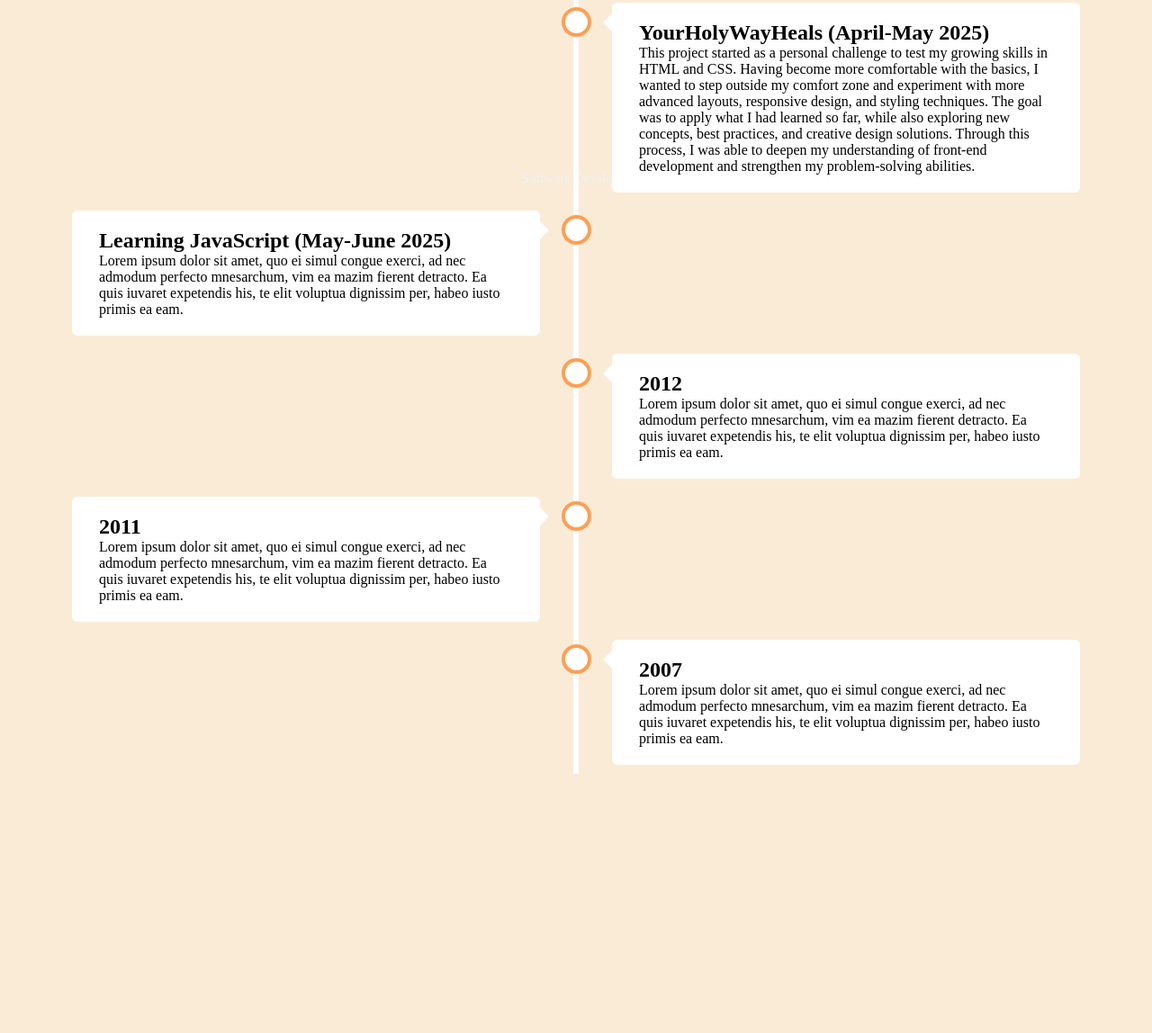
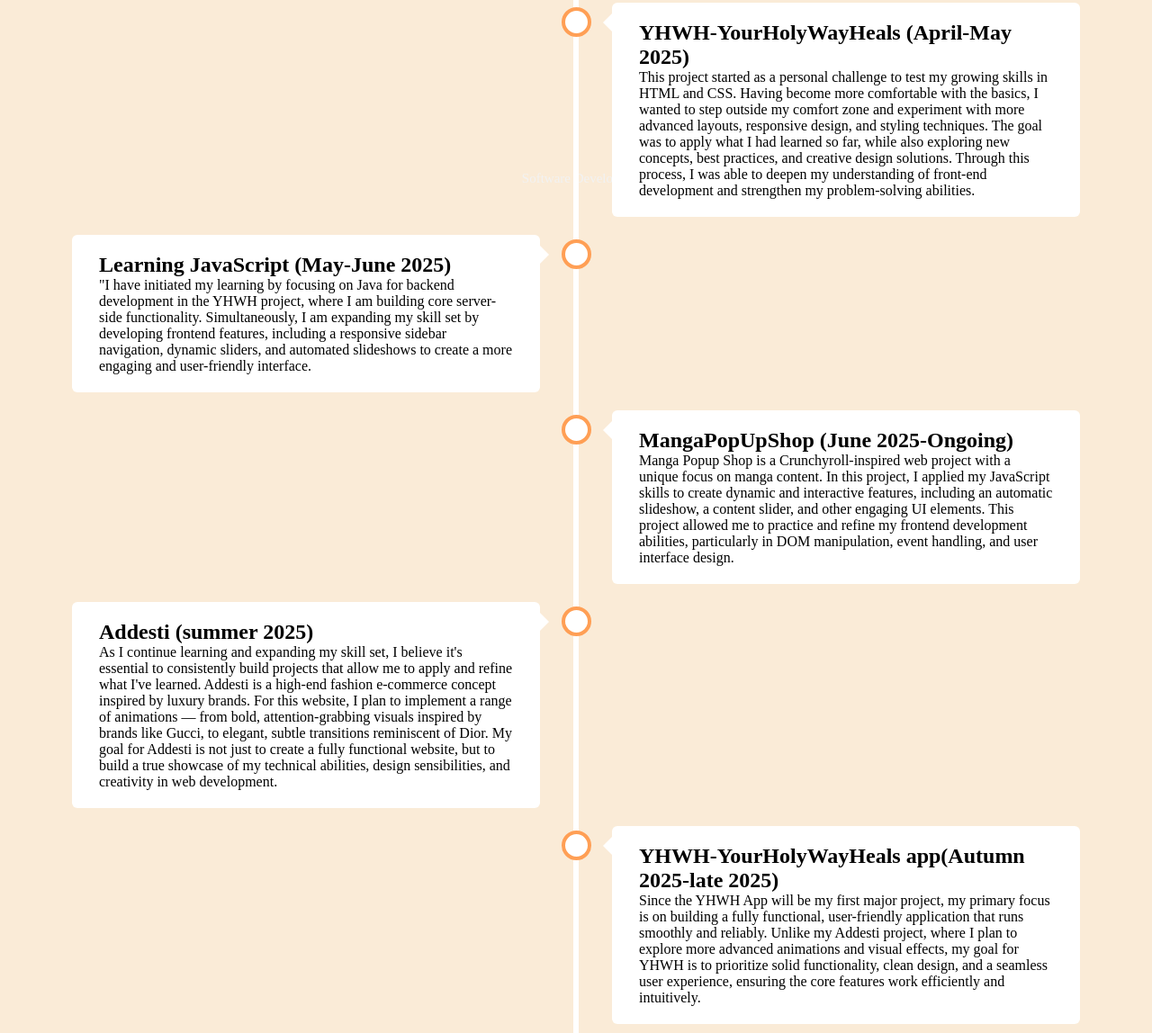
Before and after one commit to JealousZe/Port, a plain HTML site: page projects.html in a window 1280 px wide. Shown: the part 577-1725 px from the top of the page at 90% size. Before the commit the page ends 1437 px from the top, so only its background shows below. Drawn offline with Linux system fonts and the light colour scheme.

Commit message:
Add files via upload

```diff
--- a/projects.html
+++ b/projects.html
@@ -56,32 +56,32 @@
   </div>
   <div class="container right">
     <div class="content">
-      <h2>YourHolyWayHeals (April-May 2025)</h2>
+      <h2>YHWH-YourHolyWayHeals (April-May 2025)</h2>
       <p>This project started as a personal challenge to test my growing skills in HTML and CSS. Having become more comfortable with the basics, I wanted to step outside my comfort zone and experiment with more advanced layouts, responsive design, and styling techniques. The goal was to apply what I had learned so far, while also exploring new concepts, best practices, and creative design solutions. Through this process, I was able to deepen my understanding of front-end development and strengthen my problem-solving abilities.</p>
     </div>
   </div>
   <div class="container left">
     <div class="content">
       <h2>Learning JavaScript (May-June 2025)</h2>
-      <p>Lorem ipsum dolor sit amet, quo ei simul congue exerci, ad nec admodum perfecto mnesarchum, vim ea mazim fierent detracto. Ea quis iuvaret expetendis his, te elit voluptua dignissim per, habeo iusto primis ea eam.</p>
+      <p>"I have initiated my learning by focusing on Java for backend development in the YHWH project, where I am building core server-side functionality. Simultaneously, I am expanding my skill set by developing frontend features, including a responsive sidebar navigation, dynamic sliders, and automated slideshows to create a more engaging and user-friendly interface.</p>
     </div>
   </div>
   <div class="container right">
     <div class="content">
-      <h2>2012</h2>
-      <p>Lorem ipsum dolor sit amet, quo ei simul congue exerci, ad nec admodum perfecto mnesarchum, vim ea mazim fierent detracto. Ea quis iuvaret expetendis his, te elit voluptua dignissim per, habeo iusto primis ea eam.</p>
+      <h2>MangaPopUpShop (June 2025-Ongoing)</h2>
+      <p>Manga Popup Shop is a Crunchyroll-inspired web project with a unique focus on manga content. In this project, I applied my JavaScript skills to create dynamic and interactive features, including an automatic slideshow, a content slider, and other engaging UI elements. This project allowed me to practice and refine my frontend development abilities, particularly in DOM manipulation, event handling, and user interface design.</p>
     </div>
   </div>
   <div class="container left">
     <div class="content">
-      <h2>2011</h2>
-      <p>Lorem ipsum dolor sit amet, quo ei simul congue exerci, ad nec admodum perfecto mnesarchum, vim ea mazim fierent detracto. Ea quis iuvaret expetendis his, te elit voluptua dignissim per, habeo iusto primis ea eam.</p>
+      <h2>Addesti (summer 2025)</h2>
+      <p>As I continue learning and expanding my skill set, I believe it's essential to consistently build projects that allow me to apply and refine what I've learned. Addesti is a high-end fashion e-commerce concept inspired by luxury brands. For this website, I plan to implement a range of animations — from bold, attention-grabbing visuals inspired by brands like Gucci, to elegant, subtle transitions reminiscent of Dior. My goal for Addesti is not just to create a fully functional website, but to build a true showcase of my technical abilities, design sensibilities, and creativity in web development.</p>
     </div>
   </div>
   <div class="container right">
     <div class="content">
-      <h2>2007</h2>
-      <p>Lorem ipsum dolor sit amet, quo ei simul congue exerci, ad nec admodum perfecto mnesarchum, vim ea mazim fierent detracto. Ea quis iuvaret expetendis his, te elit voluptua dignissim per, habeo iusto primis ea eam.</p>
+      <h2>YHWH-YourHolyWayHeals app(Autumn 2025-late 2025)</h2>
+      <p>Since the YHWH App will be my first major project, my primary focus is on building a fully functional, user-friendly application that runs smoothly and reliably. Unlike my Addesti project, where I plan to explore more advanced animations and visual effects, my goal for YHWH is to prioritize solid functionality, clean design, and a seamless user experience, ensuring the core features work efficiently and intuitively.</p>
     </div>
   </div>
 </div>
```
